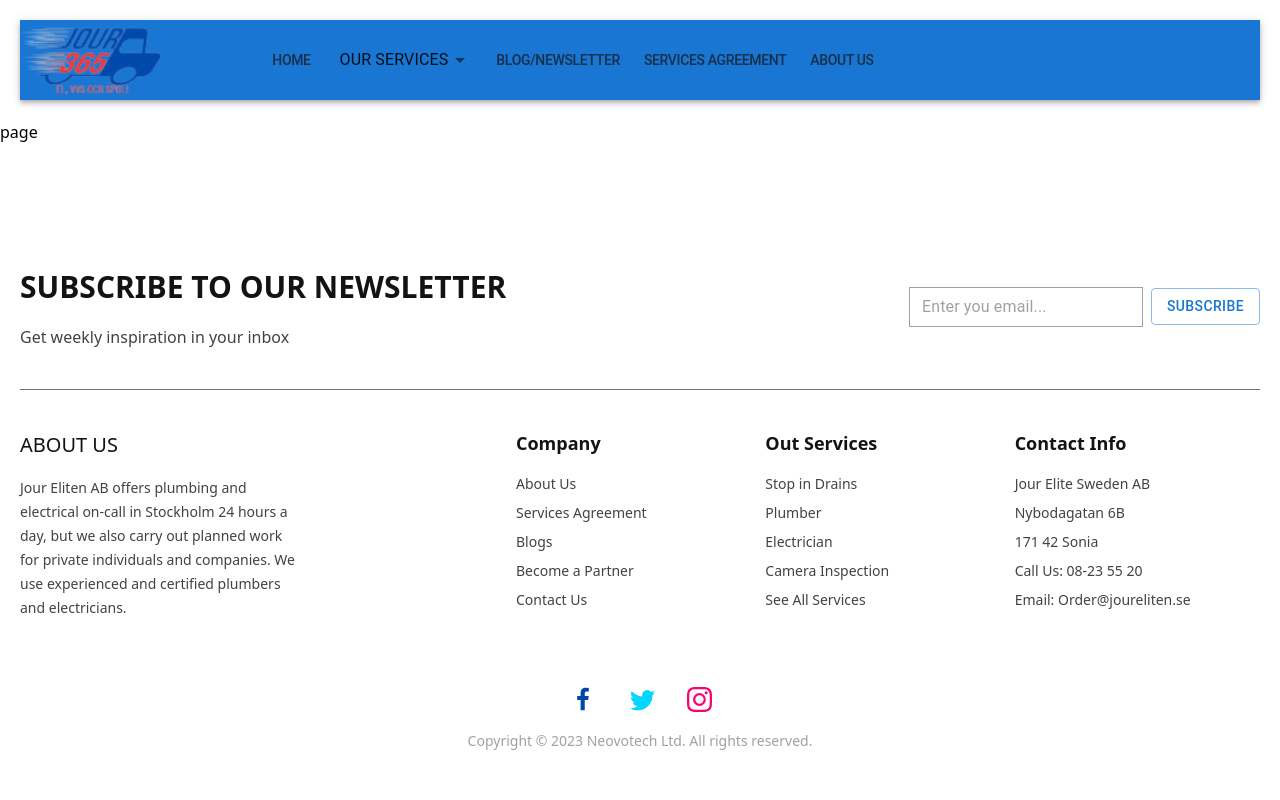
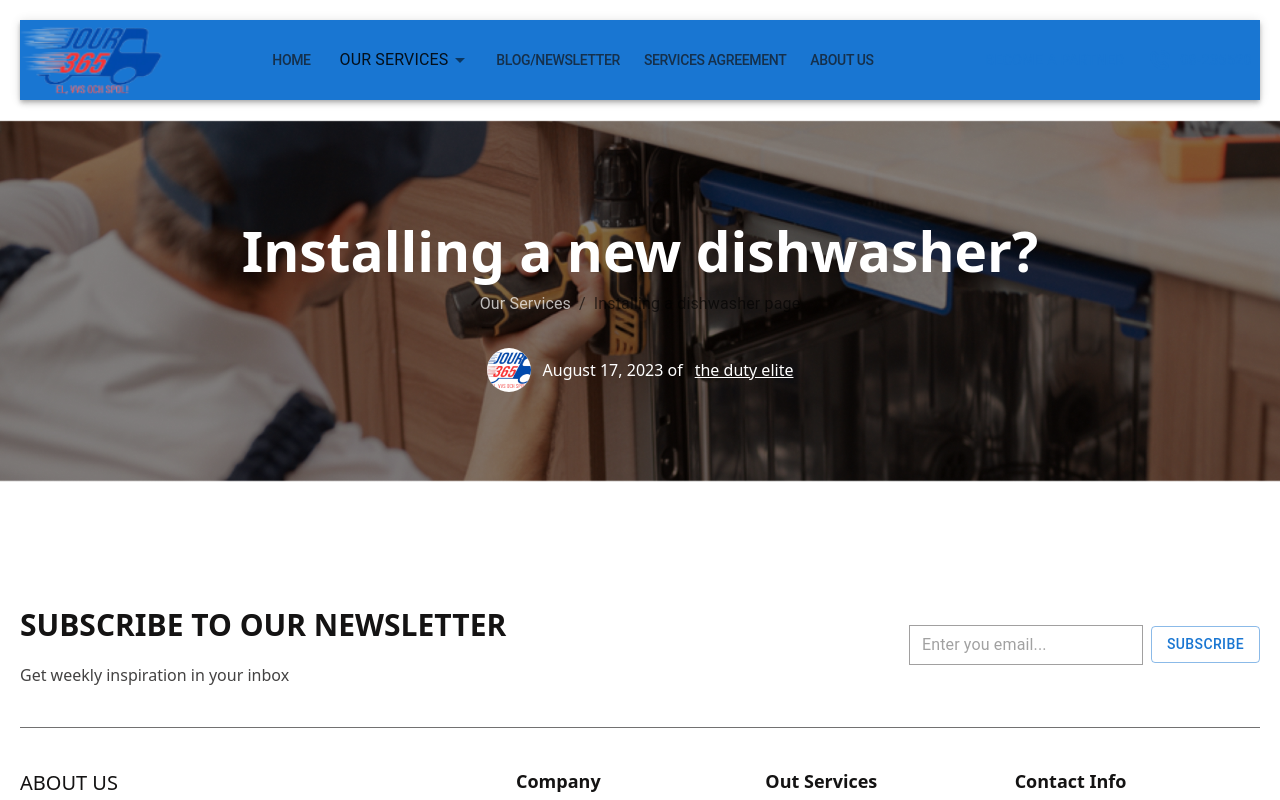
Before and after one commit to TheRakib/Needz-website, a Next.js app: page /blog/1 in a window 1280 px wide. Shown: the top 800 px of the page. Built offline with nearby package versions, Linux system fonts and the light colour scheme.

Commit message:
blog banner

```diff
--- a/app/blog/[id]/page.tsx
+++ b/app/blog/[id]/page.tsx
@@ -1,5 +1,33 @@
+import ServicesBanner from "@/components/Services/ServicesBanner";
+import Image from "next/image";
 import React from "react";
 
 export default function page() {
-  return <div>page</div>;
+  return (
+    <div>
+      <ServicesBanner
+        title="Installing a new dishwasher?"
+        breadcrumb="Installing a dishwasher page"
+        img="/blog/single-blog.png"
+        extraInfo={
+          <div className="mt-8 flex items-center gap-3">
+            <Image
+              alt="icon"
+              src={"/blog/icon.png"}
+              width={44}
+              height={44}
+              className="bg-white rounded-full"
+            />
+            August 17, 2023 of
+            <a
+              href="https://www.joureliten.se/author/joureliten/"
+              className="underline"
+            >
+              the duty elite
+            </a>
+          </div>
+        }
+      />
+    </div>
+  );
 }
--- a/app/blog/page.tsx
+++ b/app/blog/page.tsx
@@ -18,17 +18,20 @@ export default function page() {
       />
       <div className="max-w-layout mx-auto mt-10">
         <div className="flex gap-10">
+          {/* -------left side----- */}
           <div className="w-[370px] flex flex-col gap-5">
             <Search />
             <Topics />
             <UserCard />
           </div>
+          {/* ---------right side------- */}
           <div className="flex flex-col gap-[50px]">
             <div className="w-full flex flex-col gap-[10px]">
               {blogItems.map((item) => (
                 <BlogCard key={item.id} item={item} />
               ))}
             </div>
+            {/* ------pagination------- */}
             <div className="flex items-center justify-center w-full">
               <Pagination
                 count={10}
--- a/components/Services/ServicesBanner.tsx
+++ b/components/Services/ServicesBanner.tsx
@@ -9,6 +9,7 @@ type Props = {
   breadcrumb: string;
   img: string;
   titleClass?: string;
+  extraInfo?: React.ReactNode;
 };
 
 export default function ServicesBanner({
@@ -16,6 +17,7 @@ export default function ServicesBanner({
   breadcrumb,
   img,
   titleClass,
+  extraInfo,
 }: Props) {
   return (
     <div className="flex-col blur-[0.5px] overflow-hidden relative flex min-h-[362px] items-center justify-center px-5 max-w-maxLayout mx-auto">
@@ -40,6 +42,7 @@ export default function ServicesBanner({
           </Link>
           <Typography>{breadcrumb}</Typography>
         </Breadcrumbs>
+        {extraInfo ? extraInfo : null}
       </div>
     </div>
   );
```
Also changed, not shown: public/blog/icon.png (added), public/blog/single-blog.png (added).
